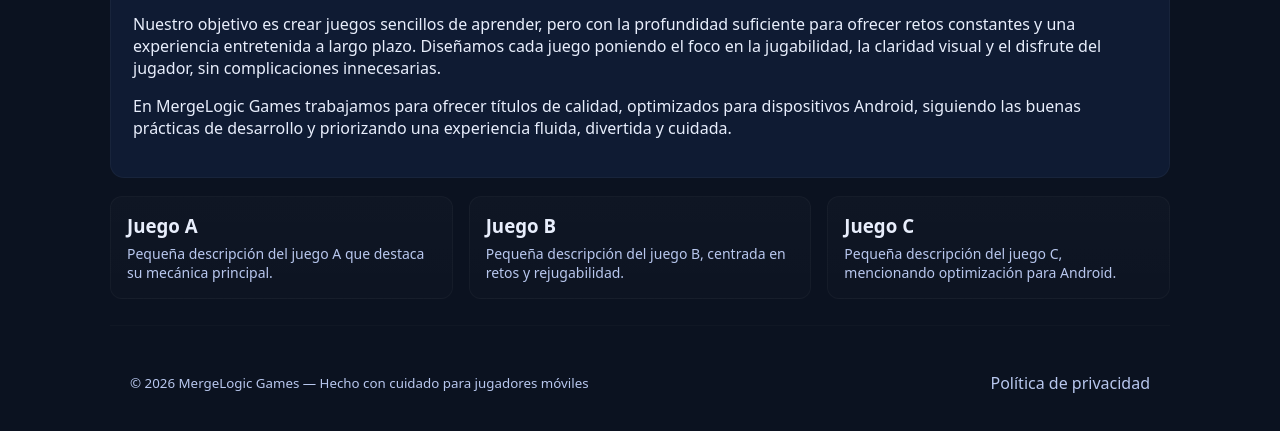
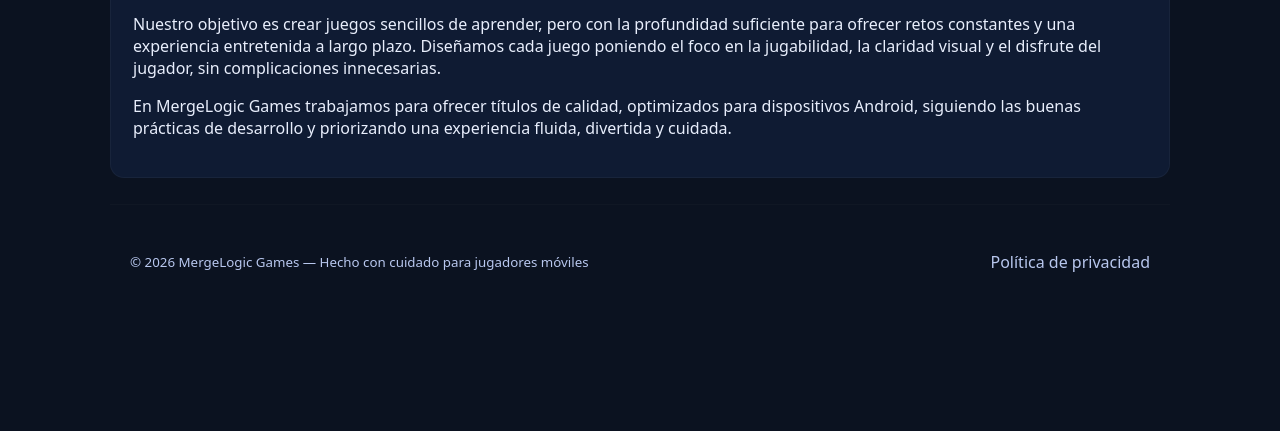
Before and after one commit to asenbanskaliev/MergeLogicGames, a plain HTML site: page index.html in a window 1280 px wide. Shown: the part 475-906 px from the top of the page. After the commit the page ends 822 px from the top, so only its background shows below. Drawn offline with Linux system fonts and the light colour scheme.

Commit message:
Fix HTML formatting and remove unnecessary lines

```diff
--- a/index.html
+++ b/index.html
@@ -57,20 +57,7 @@
           </p>
         </section>
 
-        <section id="games" class="cards-grid">
-          <article class="mini-card">
-            <h3>Juego A</h3>
-            <p>Pequeña descripción del juego A que destaca su mecánica principal.</p>
-          </article>
-          <article class="mini-card">
-            <h3>Juego B</h3>
-            <p>Pequeña descripción del juego B, centrada en retos y rejugabilidad.</p>
-          </article>
-          <article class="mini-card">
-            <h3>Juego C</h3>
-            <p>Pequeña descripción del juego C, mencionando optimización para Android.</p>
-          </article>
-        </section>
+
 
         <footer class="footer">
           <div class="wrap footer-inner">
```
